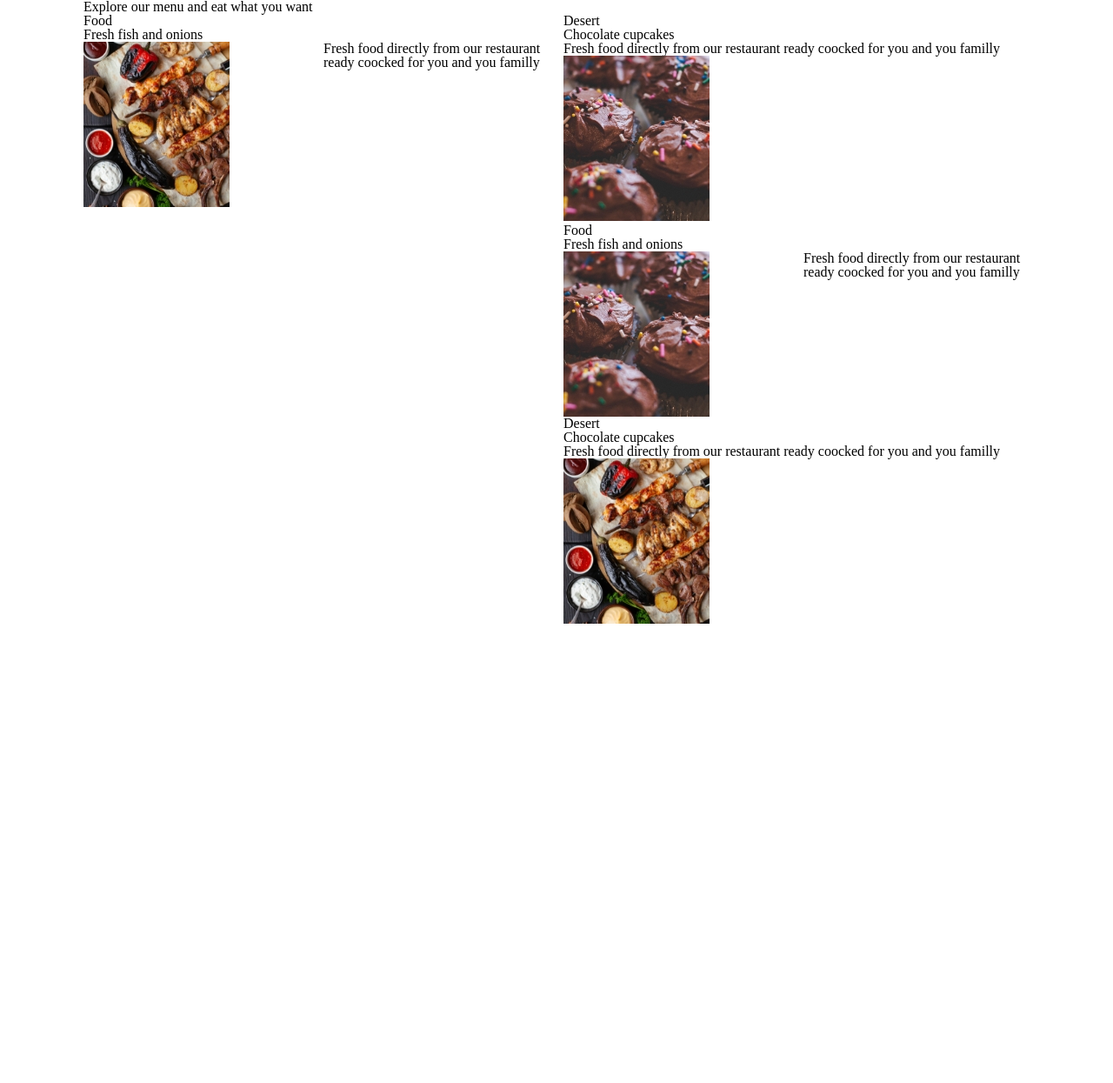
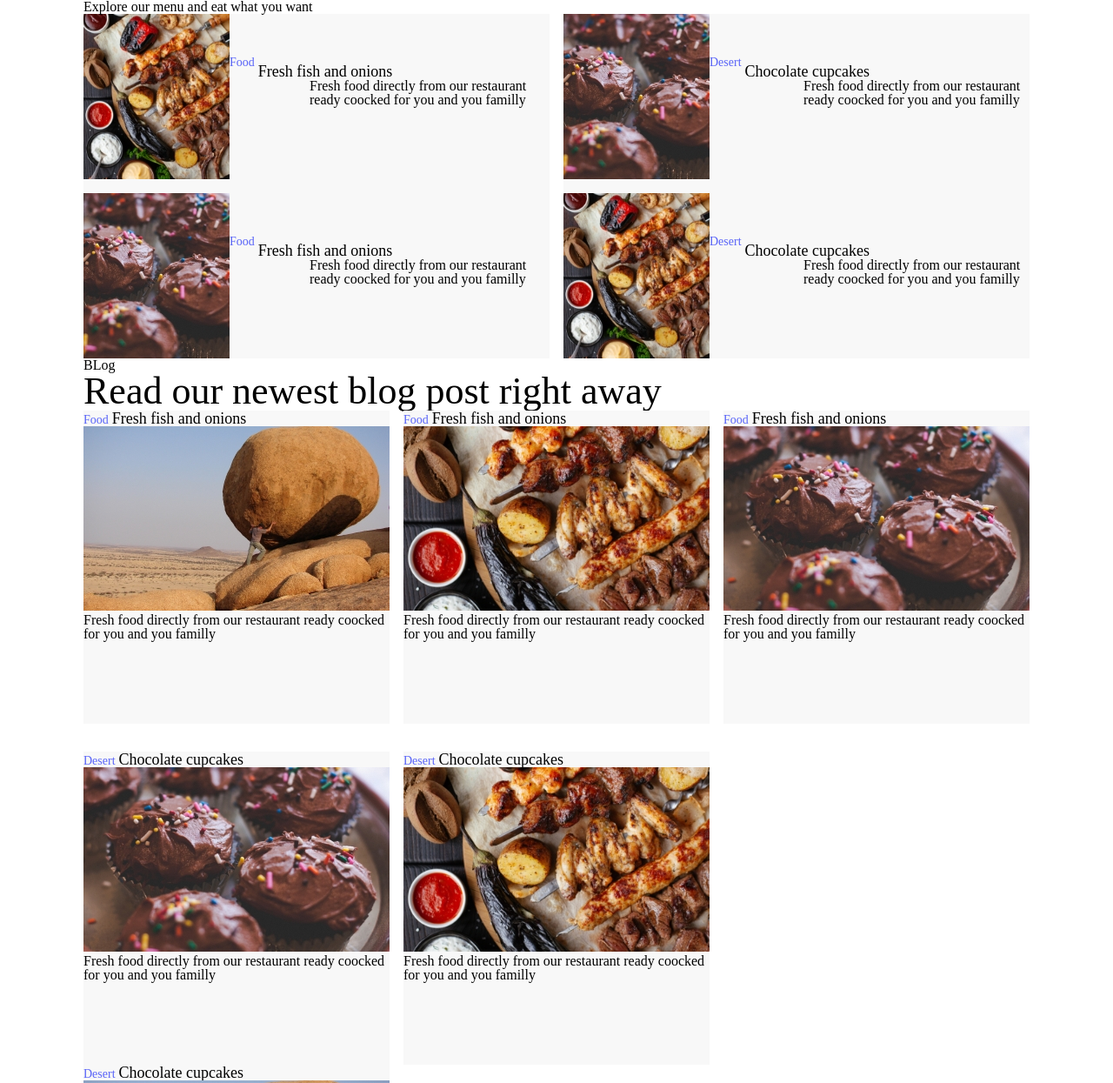
Before and after one commit to sallychkheidze/Float, a plain HTML site: page index.html in a window 1280 px wide. Shown: the top 1245 px of the page at 87% size. Before the commit the page ends 800 px from the top, so only its background shows below. Drawn offline with Linux system fonts and the light colour scheme.

Commit message:
add sections

```diff
--- a/css/style.css
+++ b/css/style.css
@@ -1,35 +1,128 @@
+/*section1*/
 .container {
 	width: 1088px;
-	height: 582px;
 	margin: 0 auto;
 }
-.left-top-wraper {
+.left-wraper {
 	float: left;
 	width: 536px;
-	background-color: #F8F8F8:;
+	background-color: #F8F8F8;
 }
-.right-top-wraper {
+.right-wraper {
 	float: right;
 	width: 536px;
-	background-color: #F8F8F8:;
-}
-.left-bottom-wraper {
-	float: left;
-	width: 536px;
-	background-color: #F8F8F8:;
-}
-.right-bottom-wraper {
-	float: right;
-	width: 536px;
-	background-color: #F8F8F8:;
+	background-color: #F8F8F8;
 }
 .clear {
 	clear: both;
 }
+.h3-box {
+	display:inline-block;
+	vertical-align: middle;
+	text-align: left;
+	color: #5863F8;
+	font-size: 14px;
+	padding-top: 37px;
+}
+.h2-box {
+	display: inline-block;
+	vertical-align: middle;
+	font-size: 18px;
+	padding-top: 57px;
+}
 .image-box {
 	float: left;
+	width: 168px;
 }
 .text-box {
 	float: right;
 	width: 260px;
+	vertical-align: middle;
 }
+.left1 {
+	float: left;
+	margin: 0 16px 16px 0;
+}
+.left2 {
+	float: left;
+	margin-right: 16px;
+}
+.right1 {
+	float: right;
+}
+.right2 {
+	float: right;
+	margin-top: 16px;
+
+}
+
+/*section2*/
+.box-wraper2 {
+	width: 1088px;
+	height: 747px;
+	margin: 0 auto;
+}
+.top-wraper {
+	float: left;
+	margin-bottom: 16px;
+}
+.bottom-wraper {
+	float: left;
+}
+.top1 {
+	float: left;
+	width: 352px;
+	height: 360px;
+	background-color: #F8F8F8;
+	margin: 0 16px 16px 0
+}
+.top2 {
+	float: left;
+	width: 352px;
+	height: 360px;
+	background-color: #F8F8F8;
+	margin-right: 16px;
+}
+.top3 {
+	float: left;
+	width: 352px;
+	height: 360px;
+	background-color: #F8F8F8;
+
+}
+.bottom1 {
+	float: left;
+	width: 352px;
+	height: 360px;
+	background-color: #F8F8F8;
+	margin-right: 16px;
+}
+.bottom2 {
+	float: left;
+	width: 352px;
+	height: 360px;
+	background-color: #F8F8F8;
+	margin-right: 16px;
+}
+.bottom3 {
+	float: left;
+	width: 352px;
+	height: 360px;
+	background-color: #F8F8F8;
+}
+.h3-box1 {
+	display:inline-block;
+	vertical-align: middle;
+	text-align: center;
+	color: #5863F8;
+	font-size: 14px;
+}
+h1 {
+	float: left;
+	font-size: 44px;
+}
+.h2-box1 {
+	display: inline-block;
+	text-align: center;
+	font-size: 18px;
+}
--- a/index.html
+++ b/index.html
@@ -10,35 +10,94 @@
 	    <div class="container">
 	       <h5 class="test1"> Explore our menu and eat what you want  </h5>
            <div class="box-wraper">
-            <div class="left-top-wraper">
+                <div class="left-wraper">
+                   <div class="left1">
                        <h3 class="h3-box"> Food </h3>
                        <h2 class="h2-box"> Fresh fish and onions </h2>
+                       <img class="image-box" src="img/image1.jpg" alt="fries">
                        <p class="text-box"> Fresh food directly from our restaurant ready coocked for you and you familly </p>
-               <img class="image-box" src="img/image1.jpg" alt="fries">
                        <div class="clear"></div>
                    </div>
-            <div class="right-top-wraper">
-                <h3> Desert </h3>
-                <h2> Chocolate cupcakes </h2>
-                <p> Fresh food directly from our restaurant ready coocked for you and you familly </p>
-                <img src="img/image2.jpg" alt="cupcakes">
-                <div class="clear"></div>
-            <div class="left-bottom-wraper">
+                   <div class="left2">
                        <h3 class="h3-box"> Food </h3>
                        <h2 class="h2-box"> Fresh fish and onions </h2>
+                       <img class="image-box" src="img/image2.jpg" alt="cupcakes">
                        <p class="text-box"> Fresh food directly from our restaurant ready coocked for you and you familly </p>
-                <img class="image-box" src="img/image2.jpg" alt="cupcakes">
                        <div class="clear"></div>
                    </div>
-            <div class="right-bottom-wraper">
-                <h3> Desert </h3>
-                <h2> Chocolate cupcakes </h2>
-                <p> Fresh food directly from our restaurant ready coocked for you and you familly </p>
-                <img src="img/image1.jpg" alt="fries">
+                </div>
+                <div class="right-wraper">
+                    <div class="right1">
+                        <h3 class="h3-box"> Desert </h3>
+                        <h2 class="h2-box"> Chocolate cupcakes </h2>
+                        <img class="image-box" src="img/image2.jpg" alt="cupcakes">
+                        <p class="text-box"> Fresh food directly from our restaurant ready coocked for you and you familly </p>
                         <div class="clear"></div>
+                    </div>
+                    <div class="right2">
+                        <h3 class="h3-box"> Desert </h3>
+                        <h2 class="h2-box"> Chocolate cupcakes </h2>
+                        <img class="image-box" src="img/image1.jpg" alt="fries">
+                        <p class="text-box"> Fresh food directly from our restaurant ready coocked for you and you familly </p>
+                        <div class="clear"></div>
+                    </div>
                 </div>
                 <div class="clear"></div>
            </div>
+        </div>
+    </section>
+    <section>
+        <div class="container">
+            <h3>BLog</h3>
+            <h1>Read our newest blog post right away</h1>
+            <div class="box-wraper2">
+               <div class="top-wraper">
+                   <div class="top1">
+                       <h3 class="h3-box1"> Food </h3>
+                       <h2 class="h2-box1"> Fresh fish and onions </h2>
+                       <img class="image-box1" src="img/image4.jpg" alt="stone">
+                       <p class="text-box1"> Fresh food directly from our restaurant ready coocked for you and you familly </p>
+                     <div class="clear"></div>
+                   </div>
+                   <div class="top2">
+                       <h3 class="h3-box1"> Food </h3>
+                       <h2 class="h2-box1"> Fresh fish and onions </h2>
+                       <img class="image-box1" src="img/image5.jpg" alt="fries">
+                       <p class="text-box1"> Fresh food directly from our restaurant ready coocked for you and you familly </p>
+                       <div class="clear"></div>
+                   </div>
+                     <div class="top3">
+                       <h3 class="h3-box1"> Food </h3>
+                       <h2 class="h2-box1"> Fresh fish and onions </h2>
+                       <img class="image-box1" src="img/image3.jpg" alt="cupcakes">
+                       <p class="text-box1"> Fresh food directly from our restaurant ready coocked for you and you familly </p>
+                       <div class="clear"></div>
+                   </div>
+                </div>
+                <div class="bottom-wraper">
+                    <div class="bottom1">
+                        <h3 class="h3-box1"> Desert </h3>
+                        <h2 class="h2-box1"> Chocolate cupcakes </h2>
+                        <img class="image-box1" src="img/image3.jpg" alt="cupcakes">
+                        <p class="text-box1"> Fresh food directly from our restaurant ready coocked for you and you familly </p>
+                        <div class="clear"></div>
+                    </div>
+                    <div class="bottom2">
+                        <h3 class="h3-box1"> Desert </h3>
+                        <h2 class="h2-box1"> Chocolate cupcakes </h2>
+                        <img class="image-box1" src="img/image5.jpg" alt="fries">
+                        <p class="text-box1"> Fresh food directly from our restaurant ready coocked for you and you familly </p>
+                        <div class="clear"></div>
+                    </div>
+                    <div class="bottom2">
+                        <h3 class="h3-box1"> Desert </h3>
+                        <h2 class="h2-box1"> Chocolate cupcakes </h2>
+                        <img class="image-box1" src="img/image4.jpg" alt="stone">
+                        <p class="text-box1"> Fresh food directly from our restaurant ready coocked for you and you familly </p>
+                        <div class="clear"></div>
+                    </div>
+                </div>
+                <div class="clear"></div>
             </div>
         </div>
     </section>
```
Also changed, not shown: img/image3.jpg (added), img/image4.jpg (added), img/image5.jpg (added). Lines whose indentation alone changed are shown as unchanged.
